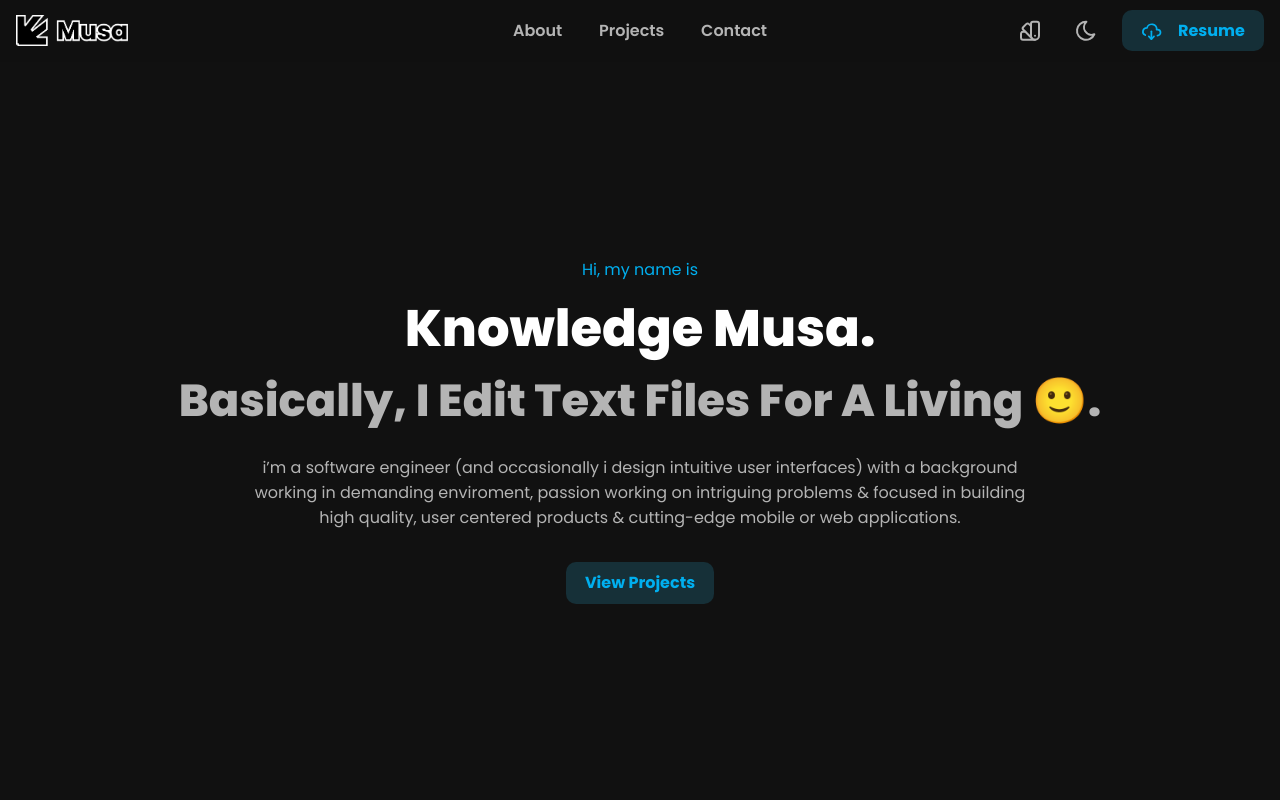
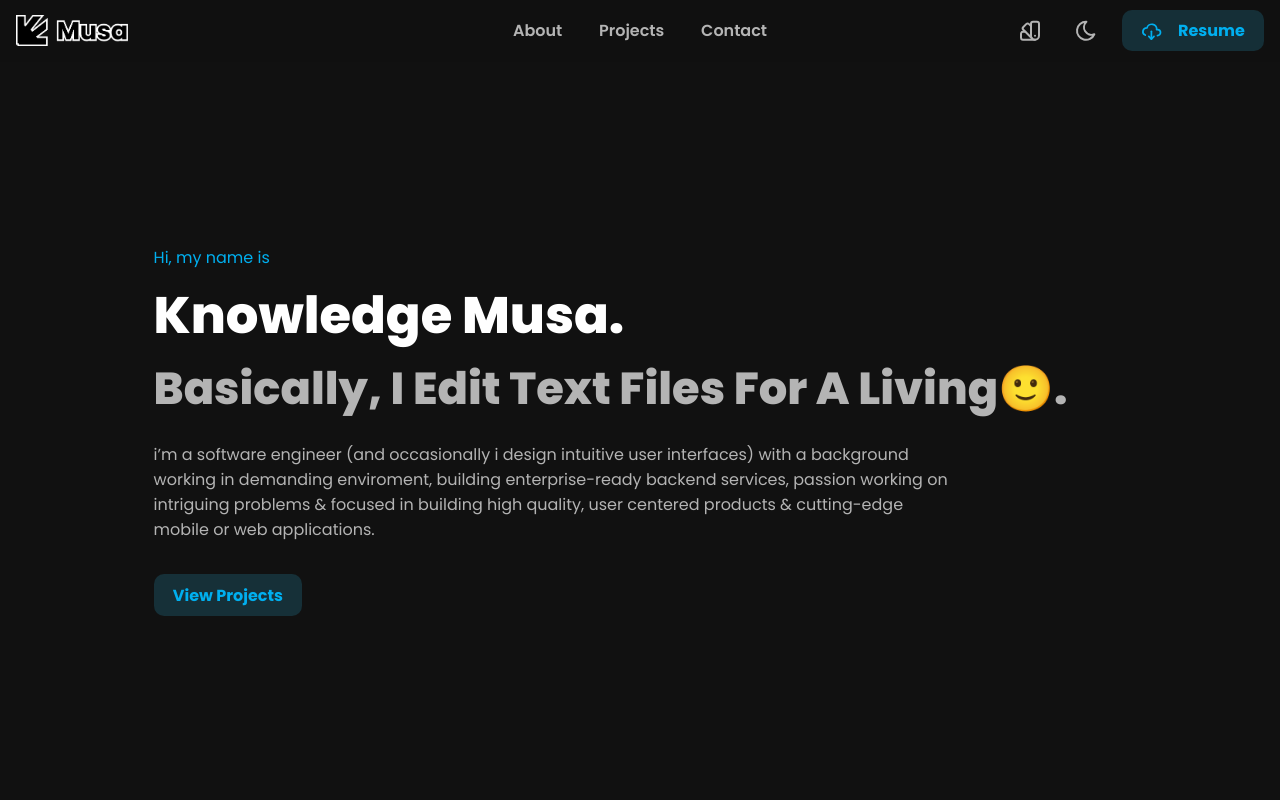
Before and after one commit to huboh/huboh, a React (Create React App) app: page / in a window 1280 px wide. Shown: the top 800 px of the page. Built offline with nearby package versions, Linux system fonts and the light colour scheme.

Commit message:
🤙 REFACTOR: update hero bio text & fix its css

```diff
--- a/src/views/Home/Sections/HeroSection/hero-section.scss
+++ b/src/views/Home/Sections/HeroSection/hero-section.scss
@@ -2,6 +2,14 @@
   display: flex;
   align-items: center;
   justify-content: center;
+
+  &.center {
+    .paragraph-text,
+    .hero-cta {
+      margin-left: auto;
+      margin-right: auto;
+    }
+  }
 
   .hero-section-wrapper {
     width: 100%;
@@ -17,12 +25,7 @@
 
     .paragraph-text {
       max-width: 50rem;
-      margin: 0 auto;
       margin-bottom: 2em;
-    }
-
-    .hero-cta {
-      margin: 0 auto;
     }
   }
 
@@ -35,10 +38,4 @@
       }
     }
   }
-
-  @media screen and (min-width: 860px) {
-    .hero-section-wrapper {
-      width: 85%;
-    }
-  }
 }
--- a/src/views/Home/Sections/HeroSection/index.tsx
+++ b/src/views/Home/Sections/HeroSection/index.tsx
@@ -1,35 +1,23 @@
 import "./hero-section.scss";
+
 import { FC } from "react";
 
+// components
 import Text from "../../../../components/Text";
 import Section from "../../../../components/Section";
 
 const HeroSection: FC = () => {
   const primaryHeaderText = "knowledge musa.";
-  const secondaryHeaderText = "basically, i edit text files for a living 🙂.";
-  const shortParagraphText = `i’m a software engineer (and occasionally i design intuitive user interfaces) with a background working in demanding enviroment, passion working on intriguing problems & focused in building high quality, user centered products & cutting-edge mobile or web applications.`;
+  const secondaryHeaderText = "basically, i edit text files for a living🙂.";
+  const shortParagraphText = `i’m a software engineer (and occasionally i design intuitive user interfaces) with a background working in demanding enviroment, building enterprise-ready backend services, passion working on intriguing problems & focused in building high quality, user centered products & cutting-edge mobile or web applications.`;
 
   return (
-    <Section id="hero" className="hero-section" textAlignment="center">
+    <Section id="hero" className="hero-section" textAlignment={ "left" }>
       <div className="hero-section-wrapper">
-        <Text.Colored
-          text="Hi, my name is"
-        />
-        <Text.Header.H1
-          text={ primaryHeaderText }
-          showFullStop={ false }
-          className={ "hero-text main-header" }
-        />
-        <Text.Header.H2
-          color={ "grey" }
-          showFullStop={ false }
-          text={ secondaryHeaderText }
-          className={ "hero-text secondary-header" }
-        />
-        <Text.Paragraph
-          text={ shortParagraphText }
-          className={ "hero-text paragraph-text" }
-        />
+        <Text.Colored text="Hi, my name is" />
+        <Text.Header.H1 text={ primaryHeaderText } showFullStop={ false } className={ "hero-text main-header" } />
+        <Text.Header.H2 color={ "grey" } showFullStop={ false } text={ secondaryHeaderText } className={ "hero-text secondary-header" } />
+        <Text.Paragraph text={ shortParagraphText } className={ "hero-text paragraph-text" } />
         <a className={ `button button-link hero-cta` } href={ "#projects" } >
           <span className='text-wrapper' children="view projects" />
         </a>
```
